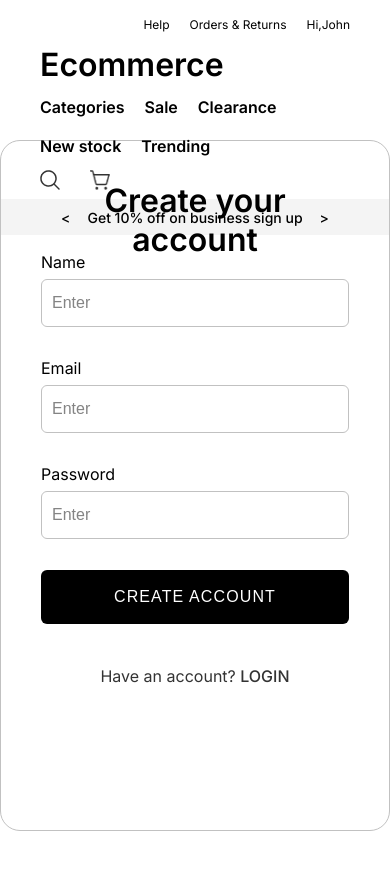
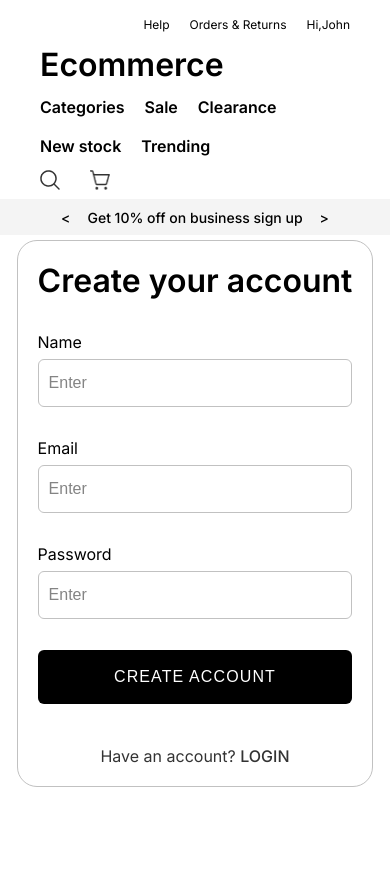
Before and after one commit to syed-shaida-hussain/roc8-assignment, a Next.js app: page / in a window 390 px wide. After the commit the page ends 844 px from the top, so only its background shows below. Built offline with nearby package versions, Linux system fonts and the light colour scheme.

Commit message:
Feat : made login and signup pages responsive

```diff
--- a/src/app/login/login.css
+++ b/src/app/login/login.css
@@ -90,3 +90,32 @@
     font-weight: 400;
     color: #848484;
 }
+
+@media only screen and (max-width : 800px) {
+    .container {
+        max-width: fit-content;
+        max-height: fit-content;
+        margin-top: 80px;
+    }
+}
+
+@media only screen and (max-width : 600px) {
+    .container {
+        margin-top: 110px;
+    }
+
+    .sub-title {
+        font-size: 20px;
+    }
+}
+
+@media only screen and (max-width : 525px) {
+    .container {
+        margin: auto;
+        margin-top: 140px;
+    }
+
+    .wrapper {
+        padding: 20px;
+    }
+}
--- a/src/app/signup/signup.css
+++ b/src/app/signup/signup.css
@@ -67,3 +67,32 @@
     font-weight: 400;
     color: #848484;
 }
+
+@media only screen and (max-width : 800px) {
+    .container {
+        max-width: fit-content;
+        max-height: fit-content;
+        margin-top: 80px;
+    }
+}
+
+@media only screen and (max-width : 600px) {
+    .container {
+        margin-top: 110px;
+    }
+
+    .sub-title {
+        font-size: 20px;
+    }
+}
+
+@media only screen and (max-width : 525px) {
+    .container {
+        margin: auto;
+        margin-top: 140px;
+    }
+
+    .wrapper {
+        padding: 20px;
+    }
+}
```
